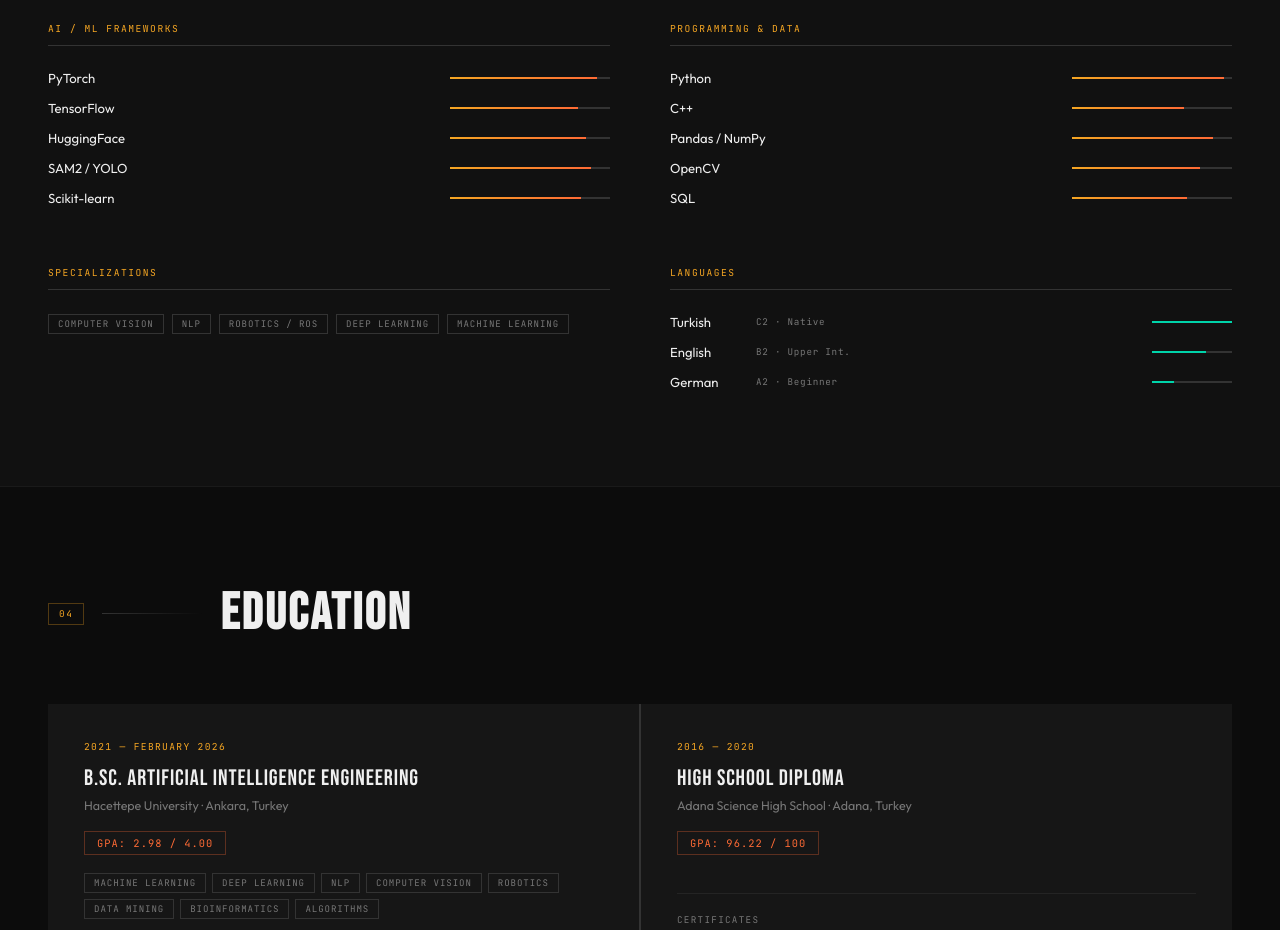
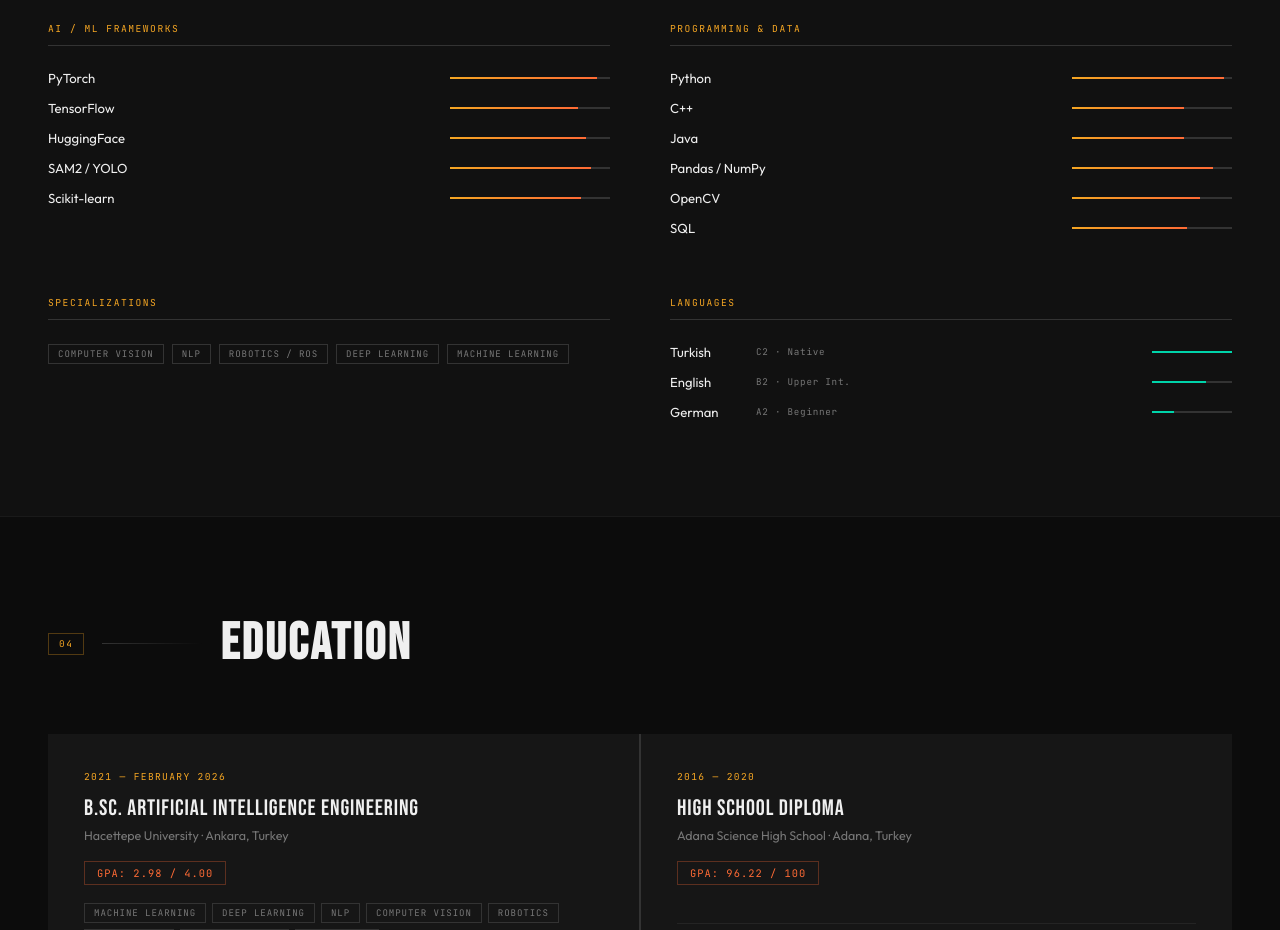
Before and after one commit to HMeteCelik/portfolio, a plain HTML site: page index.html in a window 1280 px wide. Shown: the part 3160-4090 px from the top of the page. Drawn offline with Linux system fonts and the light colour scheme.

Commit message:
Update index.html

```diff
--- a/index.html
+++ b/index.html
@@ -834,6 +834,7 @@ footer {
       <ul class="sk-list">
         <li class="sk-item"><span class="sk-name">Python</span><div class="sk-bar-track"><div class="sk-bar" data-w="95"></div></div></li>
         <li class="sk-item"><span class="sk-name">C++</span><div class="sk-bar-track"><div class="sk-bar" data-w="70"></div></div></li>
+        <li class="sk-item"><span class="sk-name">Java</span><div class="sk-bar-track"><div class="sk-bar" data-w="70"></div></div></li>
         <li class="sk-item"><span class="sk-name">Pandas / NumPy</span><div class="sk-bar-track"><div class="sk-bar" data-w="88"></div></div></li>
         <li class="sk-item"><span class="sk-name">OpenCV</span><div class="sk-bar-track"><div class="sk-bar" data-w="80"></div></div></li>
         <li class="sk-item"><span class="sk-name">SQL</span><div class="sk-bar-track"><div class="sk-bar" data-w="72"></div></div></li>
```
